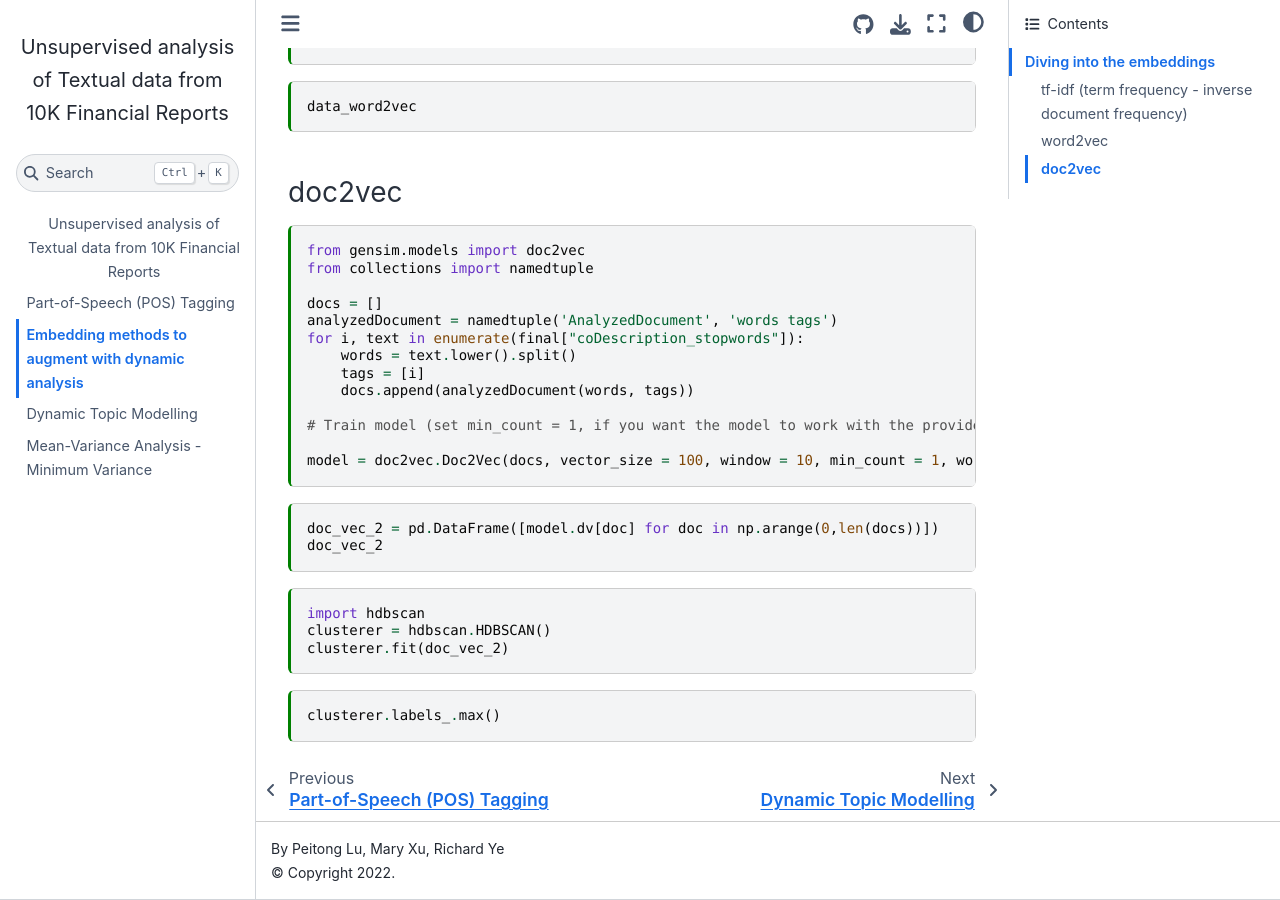
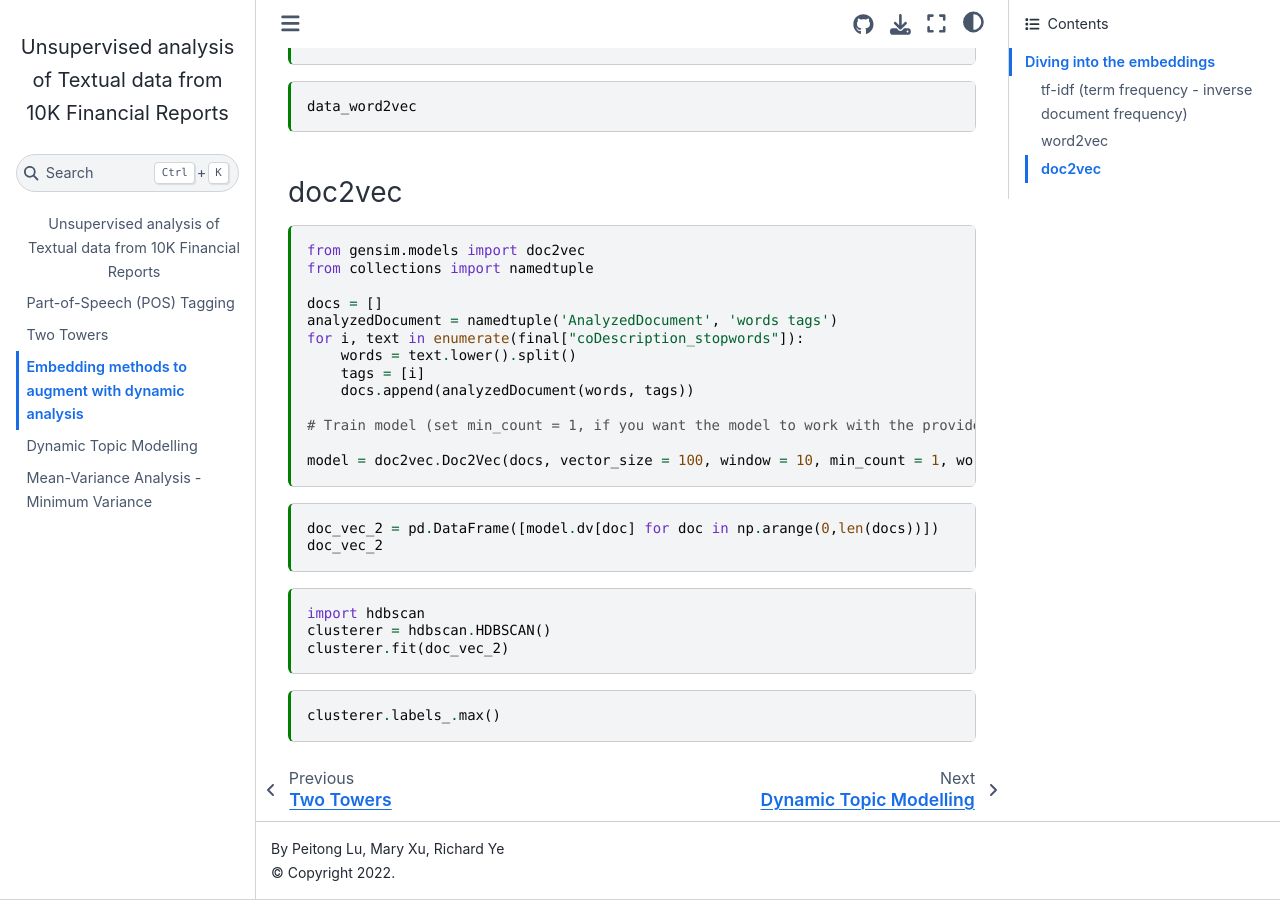
Before and after one commit to richardye101/ubineer_nlp_research, a Jupyter Book: the page built from content/richard/8_Dynamic_Embedding.ipynb, in a window 1280 px wide and 900 px high, scrolled down 4514 px. Built offline with Jupyter Book 1.0.4 settings and Sphinx 7.4.7 and the Sphinx Book theme 1.1.4, drawn with Linux system fonts in a browser that asks for light colours; pages that are not in the unit, such as notebooks, are missing from menus; comment, search, counter and statistics services are not loaded; some of the changed lines change nothing that is shown.

Commit message:
Update _toc.yml

```diff
--- a/_toc.yml
+++ b/_toc.yml
@@ -12,7 +12,7 @@ chapters:
 - file: content/richard/4_Word2Vec.ipynb
 - file: content/richard/5_Doc2Vec.ipynb
 - file: content/mary/Report_USE.ipynb
-- file: content/mary/Report_TowTowers.ipynb
+- file: content/mary/Report_TwoTowers.ipynb
 - file: content/richard/8_Dynamic_Embedding.ipynb
 - file: content/mary/Report_Topic_Modelling.ipynb
 - file: content/peitong/3_Minimum_Variance_Analysis.ipynb
```
